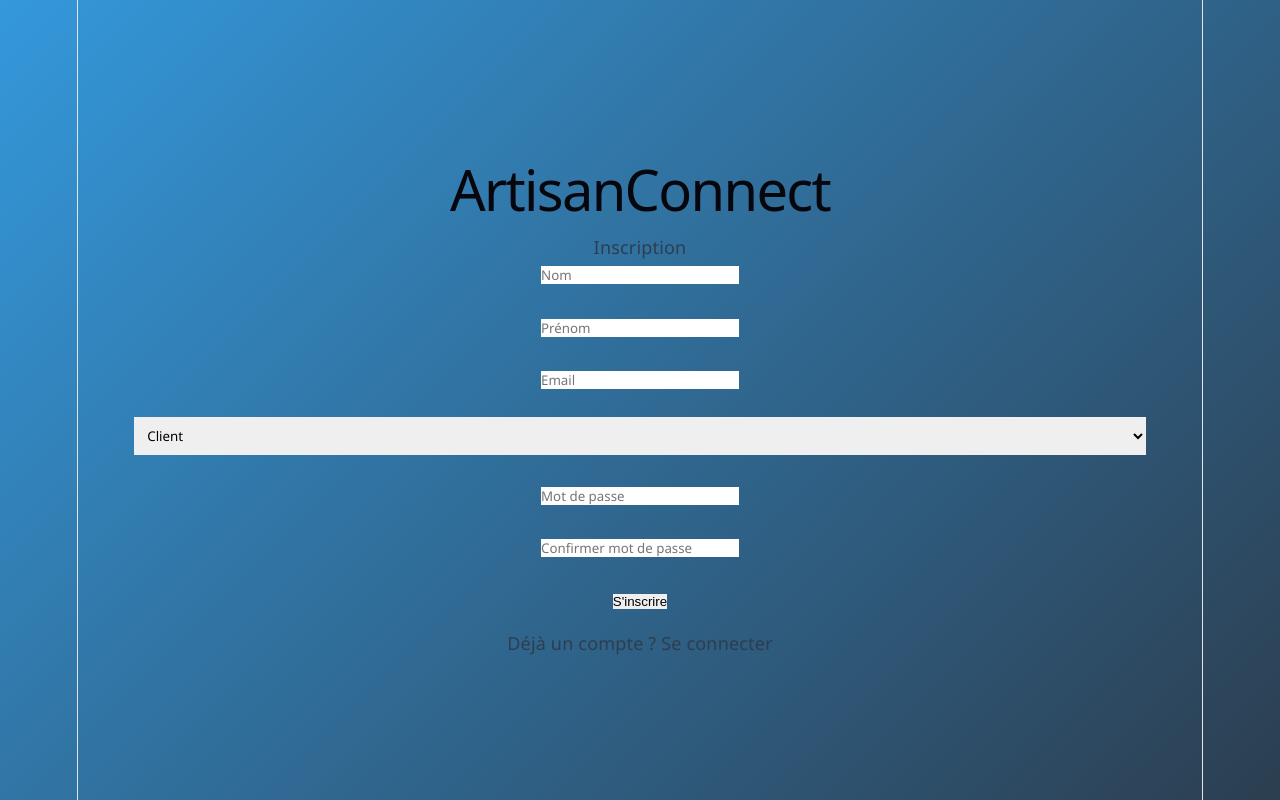
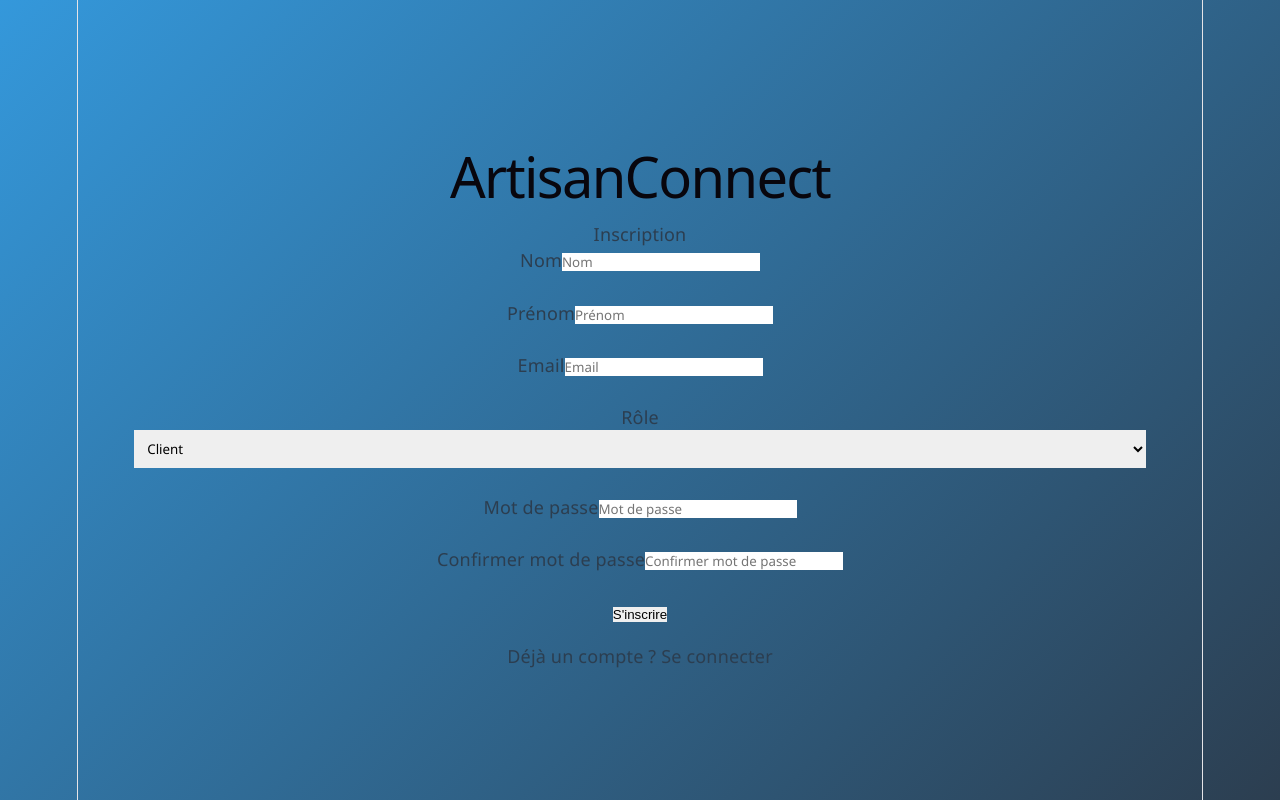
Before and after one commit to tarekdev95/ArtisanConnect, a React (Vite) app in the folder Frontend/: page /register in a window 1280 px wide. Built offline with nearby package versions, Linux system fonts and the light colour scheme.

Commit message:
label added

```diff
--- a/Frontend/src/PAGES/Login.jsx
+++ b/Frontend/src/PAGES/Login.jsx
@@ -35,14 +35,19 @@ function Login() {
         {error && <p style={{ color: "red" }}>{error}</p>}
 
         <form onSubmit={handleSubmit}>
+          <label htmlFor="email">Email</label>
           <input
+            id="email"
             type="email"
             placeholder="Email"
             value={email}
             onChange={(e) => setEmail(e.target.value)}
             required
           />
+
+          <label htmlFor="motDePasse">Mot de passe</label>
           <input
+            id="motDePasse"
             type="password"
             placeholder="Mot de passe"
             value={motDePasse}
--- a/Frontend/src/PAGES/Register.jsx
+++ b/Frontend/src/PAGES/Register.jsx
@@ -51,7 +51,9 @@ function Register() {
         {error && <p style={{ color: "red" }}>{error}</p>}
 
         <form onSubmit={handleSubmit}>
+          <label htmlFor="nom">Nom</label>
           <input
+            id="nom"
             type="text"
             placeholder="Nom"
             value={nom}
@@ -60,7 +62,9 @@ function Register() {
           />
           <br /><br />
 
+          <label htmlFor="prenom">Prénom</label>
           <input
+            id="prenom"
             type="text"
             placeholder="Prénom"
             value={prenom}
@@ -69,7 +73,9 @@ function Register() {
           />
           <br /><br />
 
+          <label htmlFor="email">Email</label>
           <input
+            id="email"
             type="email"
             placeholder="Email"
             value={email}
@@ -78,7 +84,9 @@ function Register() {
           />
           <br /><br />
 
+          <label htmlFor="role">Rôle</label>
           <select
+            id="role"
             value={role}
             onChange={(e) => setRole(e.target.value)}
             style={{ padding: "0.5rem", width: "100%" }}
@@ -88,7 +96,9 @@ function Register() {
           </select>
           <br /><br />
 
+          <label htmlFor="motDePasse">Mot de passe</label>
           <input
+            id="motDePasse"
             type="password"
             placeholder="Mot de passe"
             value={motDePasse}
@@ -97,7 +107,9 @@ function Register() {
           />
           <br /><br />
 
+          <label htmlFor="confirmMotDePasse">Confirmer mot de passe</label>
           <input
+            id="confirmMotDePasse"
             type="password"
             placeholder="Confirmer mot de passe"
             value={confirmMotDePasse}
```
